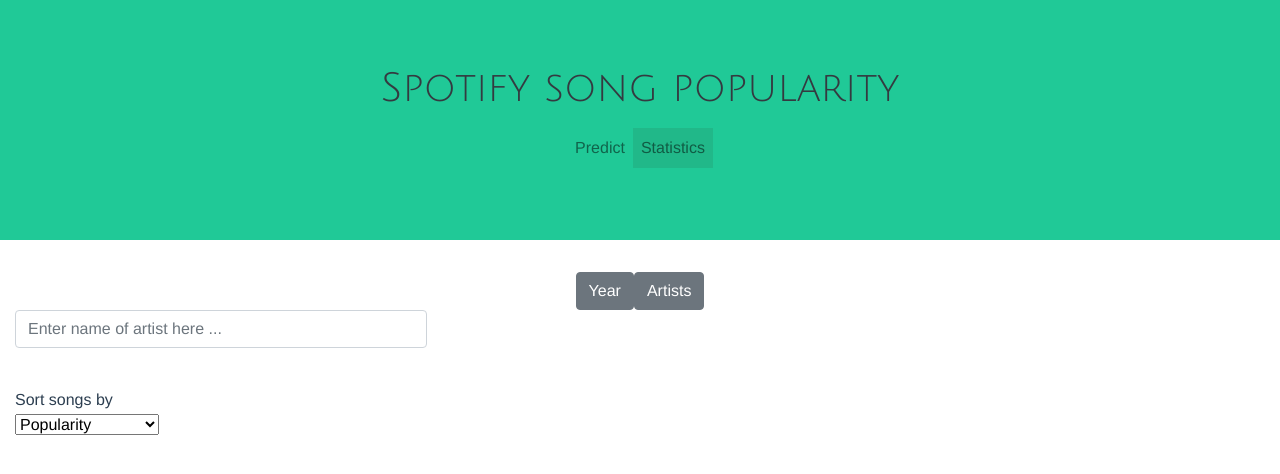
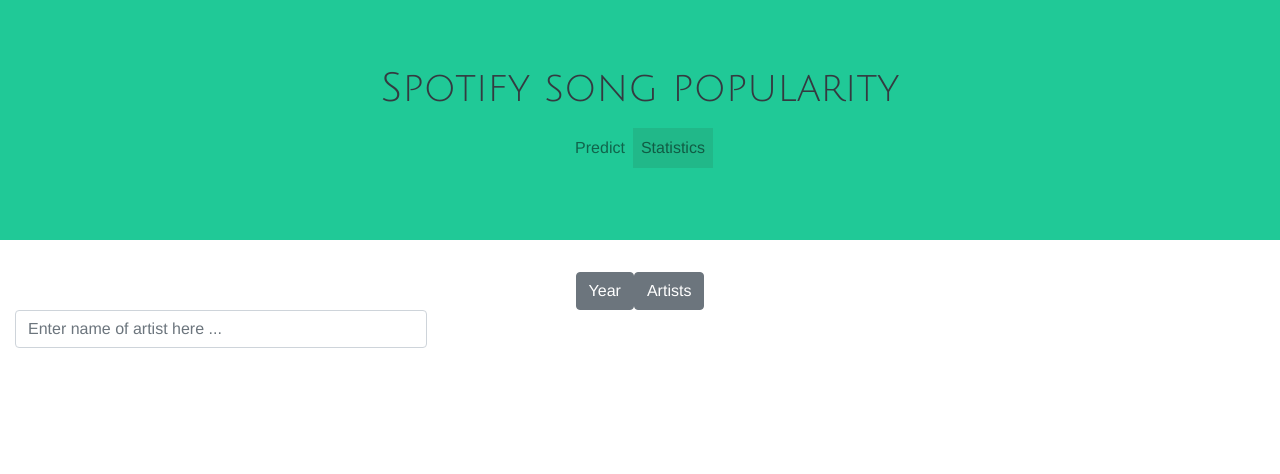
Before and after one commit to tomisek/AIPWS-grupp3, a Vue app in the folder frontend/: page /statistics/artists in a window 1280 px wide. Shown: the top 474 px of the page. Built offline with nearby package versions, Linux system fonts and the light colour scheme.

Commit message:
removed select

```diff
--- a/frontend/src/views/Artists.vue
+++ b/frontend/src/views/Artists.vue
@@ -6,24 +6,6 @@
         <input @change="getListOfSongs" @keydown ="getListOfArtists" v-model="artist" class="form-control" list="datalistOptions" id="exampleDataList" placeholder="Enter name of artist here ..." autocomplete="off">
         <datalist id="datalistOptions">
         </datalist>
-
-        <p>Sort songs by</p>
-        <div class="input-group mb-3">
-          <select class="form-select" id="inputGroupSelect02">
-            <option value="popularity" selected>Popularity</option>
-            <option value="energy">Energy</option>
-            <option value="instrumentalness">Instrumentalness</option>
-            <option value="tempo">Tempo</option>
-            <option value="release date">Release date</option>
-            <option value="duration_ms">Duration</option>
-            <option value="danceability">Danceability</option>
-            <option value="acousticness">Acousticness</option>
-            <option value="liveness">Liveness</option>
-            <option value="loudness">Loudness</option>
-            <option value="speachiness">Speachiness</option>
-            <option value="valence">Valence</option>
-          </select>
-        </div>
 
       </div>
 
```
